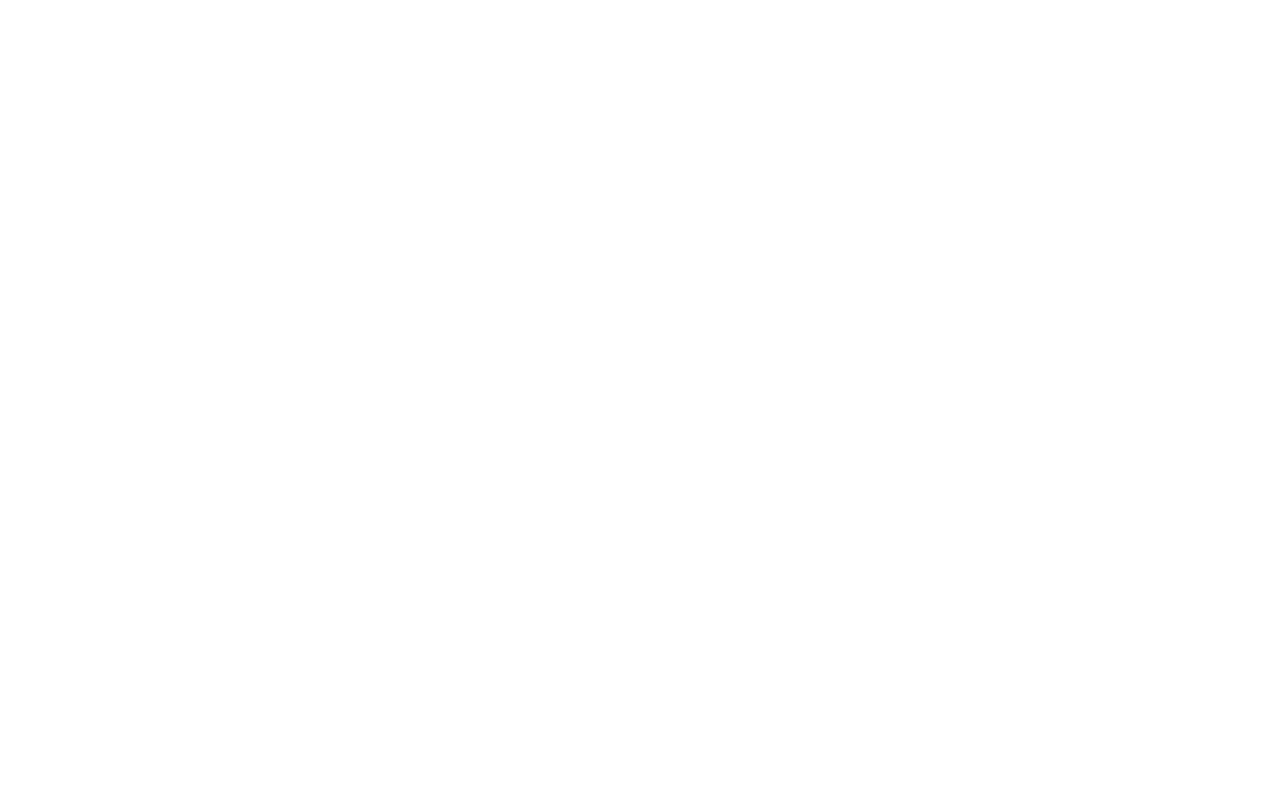
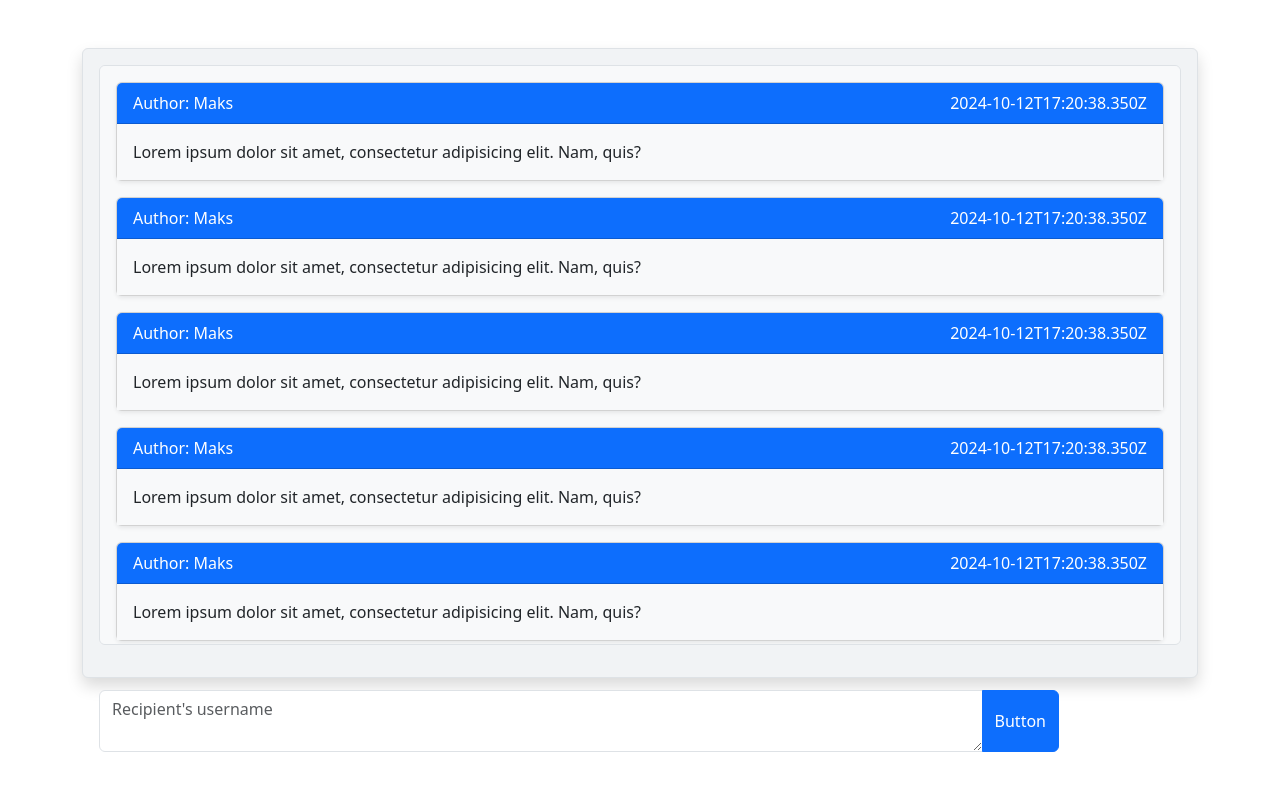
Before and after one commit to AziretAshym/lab_work_60, a React (Vite) app: page / in a window 1280 px wide. Shown: the top 790 px of the page. Built offline with nearby package versions, Linux system fonts and the light colour scheme.

Commit message:
Created components: "ChatForm", "ChatContainer", "OneMessage" and container "ChatApp". And created an approximate design of the project.

```diff
--- a/package.json
+++ b/package.json
@@ -10,9 +10,9 @@
     "preview": "vite preview",
     "format:check": "npx prettier . --check",
     "format": "npx prettier . --write"
-
   },
   "dependencies": {
+    "bootstrap": "^5.3.3",
     "prettier": "^3.3.3",
     "react": "^18.3.1",
     "react-dom": "^18.3.1"
--- a/src/App.tsx
+++ b/src/App.tsx
@@ -1,9 +1,11 @@
 import './App.css'
+import ChatApp from './Containers/ChatApp/ChatApp.tsx';
 
 function App() {
 
   return (
     <>
+      <ChatApp />
     </>
   )
 }
--- /dev/null
+++ b/src/Components/ChatContainer/ChatContainer.tsx
@@ -0,0 +1,26 @@
+import OneMessage from '../OneMessage/OneMessage.tsx';
+
+const ChatContainer = () => {
+
+  return (
+    <div className="chat-container p-3 border rounded overflow-auto mb-3" style={{ height: '580px', backgroundColor: '#f8f9fa' }}>
+      <OneMessage />
+      <OneMessage />
+      <OneMessage />
+      <OneMessage />
+      <OneMessage />
+      <OneMessage />
+      <OneMessage />
+      <OneMessage />
+      <OneMessage />
+      <OneMessage />
+      <OneMessage />
+      <OneMessage />
+      <OneMessage />
+      <OneMessage />
+      <OneMessage />
+    </div>
+  );
+};
+
+export default ChatContainer;
--- /dev/null
+++ b/src/Components/ChatForm/ChatForm.tsx
@@ -0,0 +1,17 @@
+
+const ChatForm = () => {
+  return (
+    <div className="">
+      <form>
+        <div className="input-group mb-5 position-fixed bottom-0 w-75">
+          <textarea className="form-control" placeholder="Recipient's username"
+                 aria-label="Recipient's username"
+                 aria-describedby="button-addon2"/>
+          <button className="btn btn-primary" type="button" id="button-addon2">Button</button>
+        </div>
+      </form>
+    </div>
+  );
+};
+
+export default ChatForm;
--- /dev/null
+++ b/src/Components/OneMessage/OneMessage.tsx
@@ -0,0 +1,17 @@
+
+const OneMessage = () => {
+
+  return (
+    <div className="card mb-3 shadow-sm">
+      <div className="card-header d-flex justify-content-between bg-primary text-white">
+        <p className="m-0">Author: Maks</p>
+        <p className="m-0">2024-10-12T17:20:38.350Z</p>
+      </div>
+      <div className="card-body bg-light">
+        Lorem ipsum dolor sit amet, consectetur adipisicing elit. Nam, quis?
+      </div>
+    </div>
+  );
+};
+
+export default OneMessage;
--- /dev/null
+++ b/src/Containers/ChatApp/ChatApp.tsx
@@ -0,0 +1,16 @@
+import ChatForm from '../../Components/ChatForm/ChatForm.tsx';
+import ChatContainer from '../../Components/ChatContainer/ChatContainer.tsx';
+
+const ChatApp = () => {
+
+  return (
+    <div className="container mt-5">
+      <div className="chat-app-container border rounded shadow p-3" style={{ backgroundColor: '#f1f3f5' }}>
+        <ChatContainer />
+        <ChatForm />
+      </div>
+    </div>
+  );
+};
+
+export default ChatApp;
--- a/src/main.tsx
+++ b/src/main.tsx
@@ -1,6 +1,7 @@
 import { StrictMode } from 'react'
 import { createRoot } from 'react-dom/client'
 import App from './App.tsx'
+import 'bootstrap/dist/css/bootstrap.min.css';
 
 createRoot(document.getElementById('root')!).render(
   <StrictMode>
--- /dev/null
+++ b/src/types.d.ts
@@ -0,0 +1,6 @@
+export interface IMessage {
+  author: string
+  datetime: string
+  message: string
+  _id: string
+}
```
Also changed, not shown: 1 other file (tests, documents, lock files or other folders).
